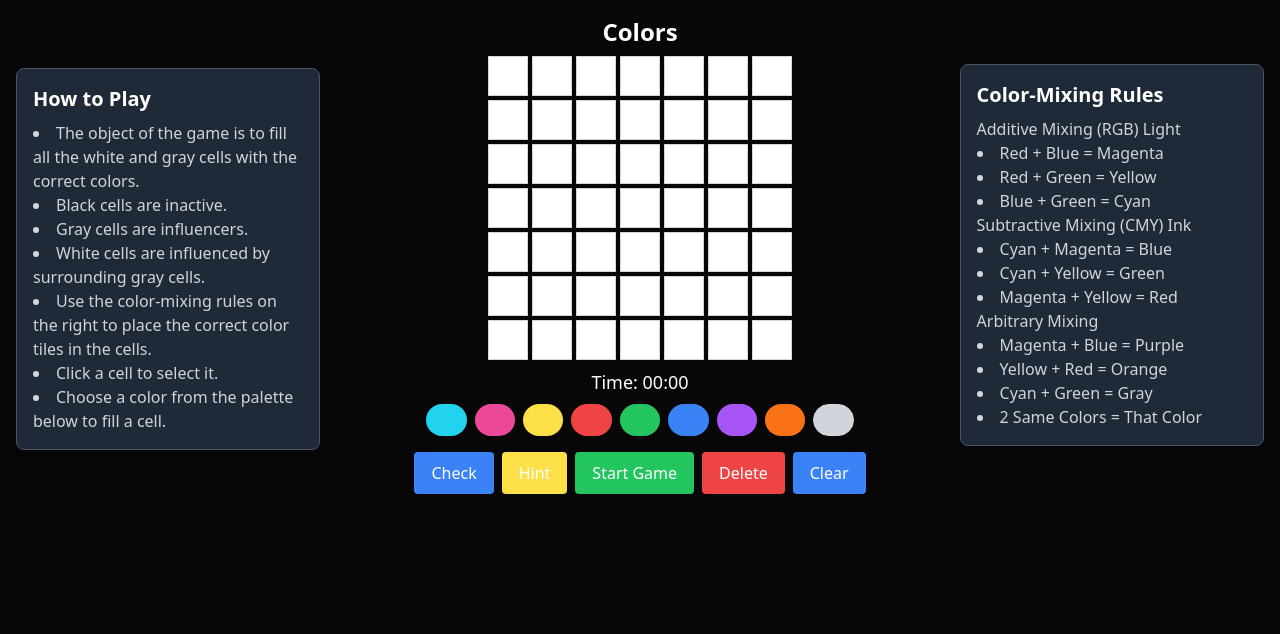
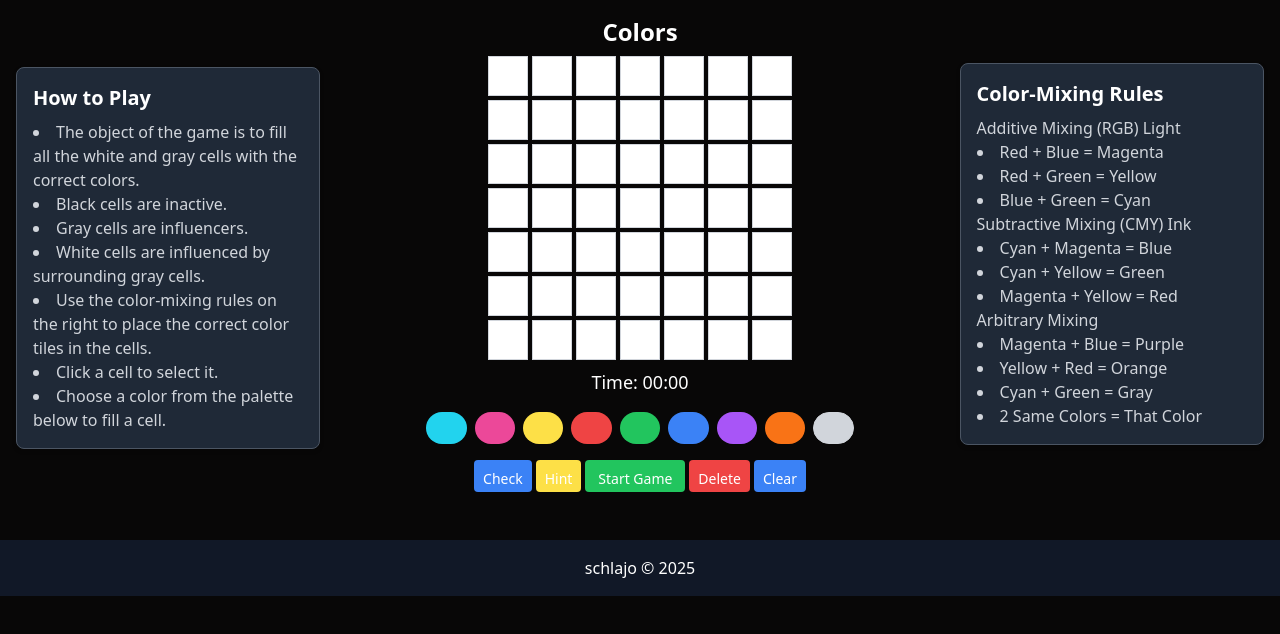
Before and after one commit to schlajo/colors-game, a React (Vite) app: page / in a window 1280 px wide. Shown: the top 634 px of the page. Built offline with nearby package versions, Linux system fonts and the light colour scheme.

Commit message:
Changed styling of palette and buttons to be about the width of the gameboard.

```diff
--- a/src/App.jsx
+++ b/src/App.jsx
@@ -248,6 +248,7 @@ const App = () => {
   };
 
   return (
+  <>
     <div className="flex flex-col lg:flex-row items-center justify-between p-4 w-full max-w-7xl mx-auto relative">
       {/* Left Panel: Basic Instructions */}
       <div className="instruction-panel lg:w-1/4 w-full mt-2 lg:mb-0 lg:mr-4 bg-gray-800 p-4 rounded-lg">
@@ -275,17 +276,19 @@ const App = () => {
         <div className="mt-2 text-white text-lg">
           Time: {formatTime(elapsedTime)}
         </div>
+<div className="w-full lg:w-2/4 max-w-md flex flex-nowrap justify-center gap-1 mt-2">
   <ColorPalette
     onColorClick={handleColorButton}
     colors={['cyan', 'magenta', 'yellow', 'red', 'green', 'blue', 'purple', 'orange', 'white']}
   />
-        <div className="flex justify-center gap-2 mt-4 flex-wrap">
+</div>
+        <div className="w-full lg:w-2/4 flex flex-nowrap justify-center gap-1 mt-4">
           <button
             onClick={() => {
               console.log('Check button clicked');
               checkSolution();
             }}
-            className="px-4 py-2 bg-blue-500 text-white rounded hover:bg-blue-600"
+            className="px-2 h-8 bg-blue-500 text-white rounded hover:bg-blue-600 text-sm flex-shrink"
             disabled={isGameWon || !gameStarted}
           >
             Check
@@ -295,7 +298,7 @@ const App = () => {
               console.log('Hint button clicked');
               getHint();
             }}
-            className="px-4 py-2 bg-yellow-300 text-white rounded hover:bg-yellow-600"
+            className="px-2 h-8 bg-yellow-300 text-white rounded hover:bg-yellow-600 text-sm flex-shrink"
             disabled={isGameWon || !gameStarted}
           >
             Hint
@@ -310,7 +313,7 @@ const App = () => {
                 initializeBoard();
               }
             }}
-            className={`px-4 py-2 text-white rounded ${
+            className={`px-2 h-8 text-white rounded min-w-[100px] text-sm flex-shrink ${
               gameStarted && !showCongrats
                 ? 'bg-blue-500 hover:bg-blue-600'
                 : 'bg-green-500 hover:bg-green-600'
@@ -323,7 +326,7 @@ const App = () => {
               console.log('Delete button clicked');
               deleteLast();
             }}
-            className="px-4 py-2 bg-red-500 text-white rounded hover:bg-red-600"
+            className="px-2 h-8 bg-red-500 text-white rounded hover:bg-red-600 text-sm flex-shrink"
             disabled={isGameWon || !gameStarted}
           >
             Delete
@@ -333,7 +336,7 @@ const App = () => {
               console.log('Clear button clicked');
               clearBoard();
             }}
-            className="px-4 py-2 bg-blue-500 text-white rounded hover:bg-gray-600"
+            className="px-2 h-8 bg-blue-500 text-white rounded hover:bg-blue-600 text-sm flex-shrink"
             disabled={isGameWon || !gameStarted}
           >
             Clear
@@ -368,6 +371,11 @@ const App = () => {
         </ul>
       </div>
     </div>
+    {/* Copyright Notice */}
+    <div className="w-full text-center text-white mt-8 py-4 bg-gray-900">
+      schlajo © 2025
+    </div>
+  </>
 );
 };
 
```
Lines whose indentation alone changed are shown as unchanged.
